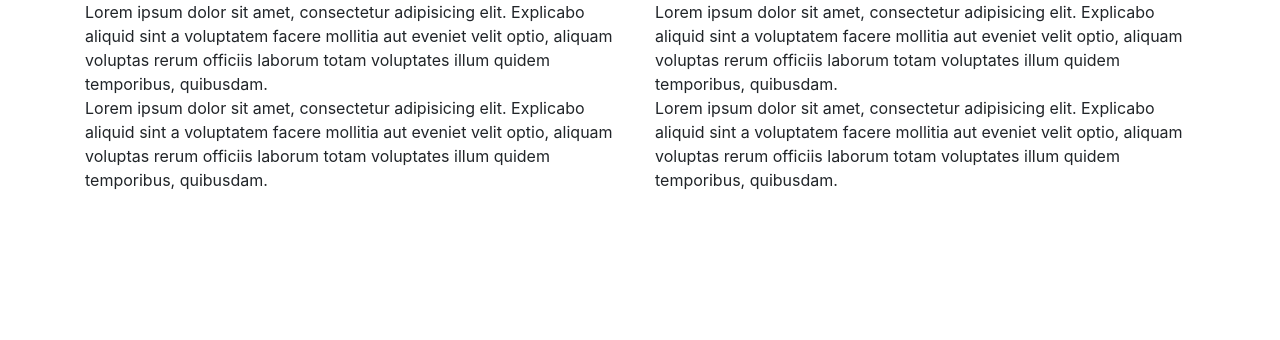
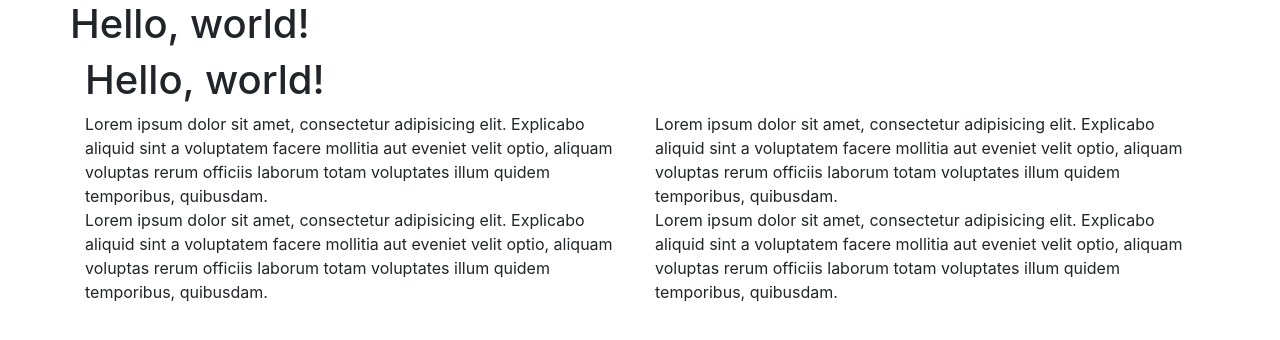
Before and after one commit to monmartius/bootstrap4, a website built with webpack: page src/index.html in a window 1280 px wide. Built offline with nearby package versions, Linux system fonts and the light colour scheme; some packages are replaced by stand-ins of ours.

Commit message:
Start training

```diff
--- a/package.json
+++ b/package.json
@@ -7,7 +7,7 @@
     "webpack": "webpack",
     "dev": "webpack --mode development",
     "build": "webpack --mode production",
-    "start": "webpack-dev-server --hot"
+    "start": "webpack-dev-server"
   },
   "repository": "https://github.com/monmartius/bootstrap4.git",
   "author": "monmartius",
--- a/src/index.html
+++ b/src/index.html
@@ -2,13 +2,17 @@
 <html lang="en">
 <head>
 	<meta charset="UTF-8">
-	<meta name="viewport" content="width=device-width, initial-scale=1">
+	 <meta name="viewport" content="width=device-width, initial-scale=1, shrink-to-fit=no">
 	<title>Bootstrap4 exercises</title>
 </head>
 <body>
 	<div class="container">
 		<div class="row">
+				<h1 style="width: 100%;">Hello, world!</h1>
+				<h1 class="col-12">Hello, world!</h1>
 			<div class="col">
+
+
 				<div>Lorem ipsum dolor sit amet, consectetur adipisicing elit. Explicabo aliquid sint a voluptatem facere mollitia aut eveniet velit optio, aliquam voluptas rerum officiis laborum totam voluptates illum quidem temporibus, quibusdam.</div>
 				<div>Lorem ipsum dolor sit amet, consectetur adipisicing elit. Explicabo aliquid sint a voluptatem facere mollitia aut eveniet velit optio, aliquam voluptas rerum officiis laborum totam voluptates illum quidem temporibus, quibusdam.</div>
 			</div>
--- a/src/index.js
+++ b/src/index.js
@@ -1,4 +1,5 @@
 import './styles.scss';
+import 'popper.js';
 import 'bootstrap';
 
 let test = 'test';
```
